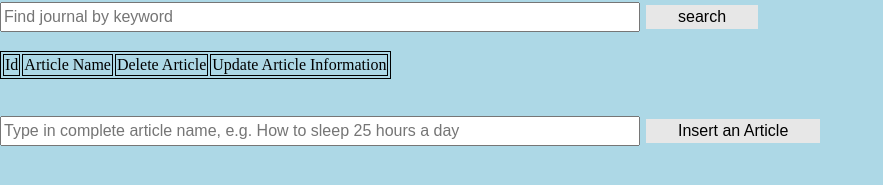
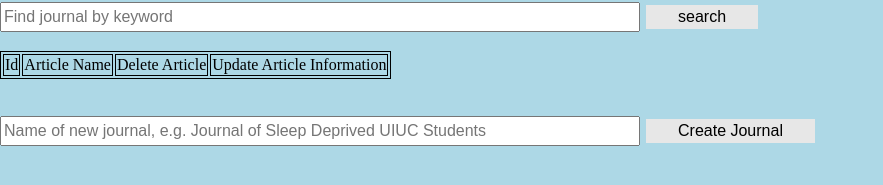
Before and after one commit to Keitokuch/yesql_app, a Flask app: page /journal.html in a window 1280 px wide. Shown: the part 217-402 px from the top of the page, without its empty margins (0-883 px from the left). Run offline with Flask 2, Linux system fonts and the light colour scheme; data that the repository does not hold is empty.

Commit message:
text change

```diff
--- a/templates/journal.html
+++ b/templates/journal.html
@@ -86,8 +86,8 @@ table, th, td {
 <div class = "insert">
   <br>
  	 <form action="insert">
- 		<input type="text" name="jname" placeholder="Type in complete article name, e.g. How to sleep 25 hours a day" style="width: 50%;height:30px;font-size:12pt;">
-		 <button class = "insert_button" onclick = "alert('The article has been added to the database')"> Insert an Article </button>
+ 		<input type="text" name="jname" placeholder="Name of new journal, e.g. Journal of Sleep Deprived UIUC Students" style="width: 50%;height:30px;font-size:12pt;">
+		 <button class = "insert_button" onclick = "alert('The journal has been added!')"> Create Journal </button>
 	</form>
 
 </div>
```
